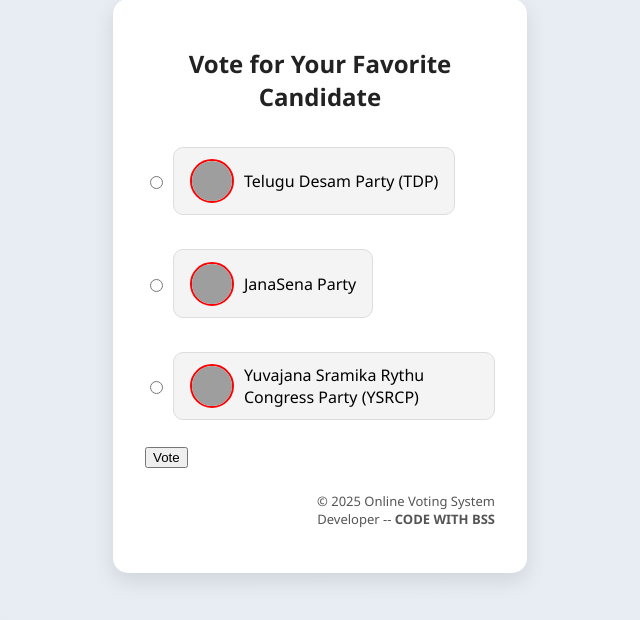
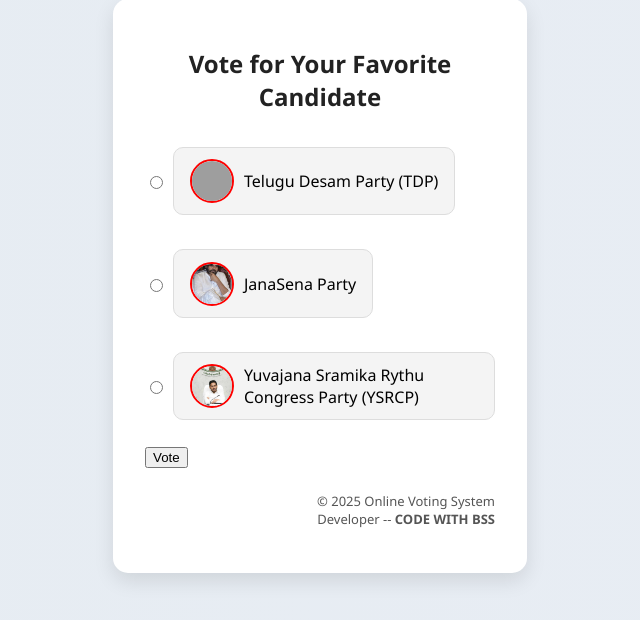
Before and after one commit to Bhanu-lpu/Onlinevotingapp, a Flask app: page / in a window 1280 px wide. Shown: the part 114-734 px from the top of the page, without its empty margins (320-960 px from the left). Run offline with Flask 3, Linux system fonts and the light colour scheme; grey boxes are pictures that could not be loaded.

Commit message:
Update index.html

```diff
--- a/templates/index.html
+++ b/templates/index.html
@@ -14,7 +14,7 @@
   <div class="candidate">
     <input type="radio" name="party" value="tdp" id="tdp">
     <label for="tdp">
-      <img src="/static/images/CBN.jpg" alt="Chandra Babu Naidu" class="leader-img">
+      <img src="/static/images/CBN.webo" alt="Chandra Babu Naidu" class="leader-img">
       Telugu Desam Party (TDP)
     </label>
   </div>
@@ -22,7 +22,7 @@
   <div class="candidate">
     <input type="radio" name="party" value="janasena" id="janasena">
     <label for="janasena">
-      <img src="/static/images/KALYAN.jpg" alt="Pawan Kalyan" class="leader-img">
+      <img src="/static/images/KALYAN.webp" alt="Pawan Kalyan" class="leader-img">
       JanaSena Party
     </label>
   </div>
@@ -30,18 +30,14 @@
   <div class="candidate">
     <input type="radio" name="party" value="ysrcp" id="ysrcp">
     <label for="ysrcp">
-      <img src="/static/images/YSRCP.jpg" alt="Y.S. Jagan Mohan Reddy" class="leader-img">
+      <img src="/static/images/YSRCP.webp" alt="Y.S. Jagan Mohan Reddy" class="leader-img">
       Yuvajana Sramika Rythu Congress Party (YSRCP)
     </label>
   </div>
 
   <button type="submit">Vote</button>
 </form>
-
-
-
-
-      <footer>
+ <footer>
         <p>&copy; 2025 Online Voting System<br>
         Developer -- <b>CODE WITH BSS</b></p>
       </footer>
```
